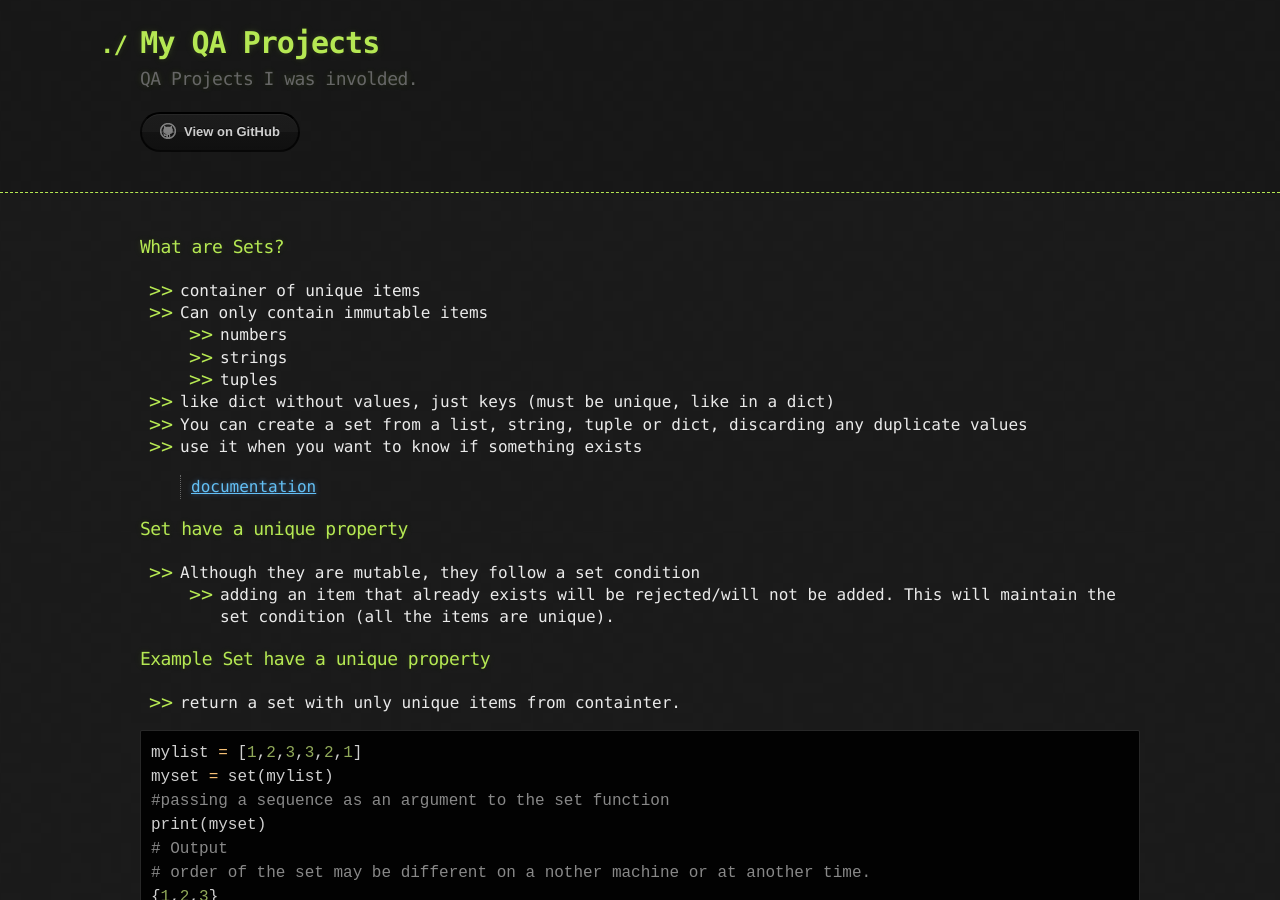
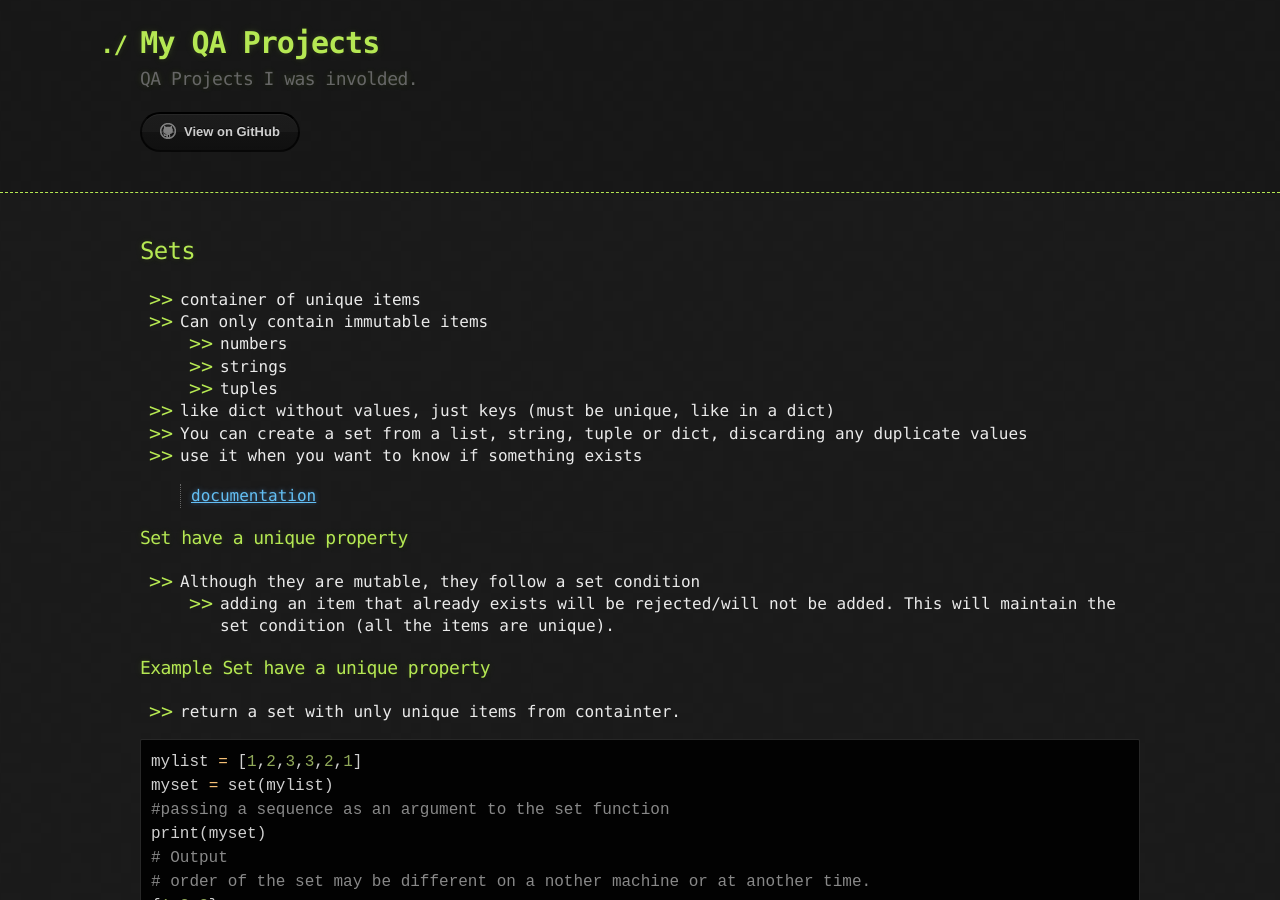
Before and after one commit to sciustechnologia/sciustechnologia.github.io, a Jekyll site: the page built from python/04_set_dict/01_set.md, in a window 1280 px wide and 900 px high. Built offline with Jekyll 4.4.1, drawn with Linux system fonts in a browser that asks for light colours.

Commit message:
Update 01_set.md

```diff
--- a/python/04_set_dict/01_set.md
+++ b/python/04_set_dict/01_set.md
@@ -1,9 +1,9 @@
 ---
-title: Set
+title: Python - Sets
 layout: default
 ---
 
-### What are Sets?
+## Sets
 
 * container of unique items
 * Can only contain immutable items
```
